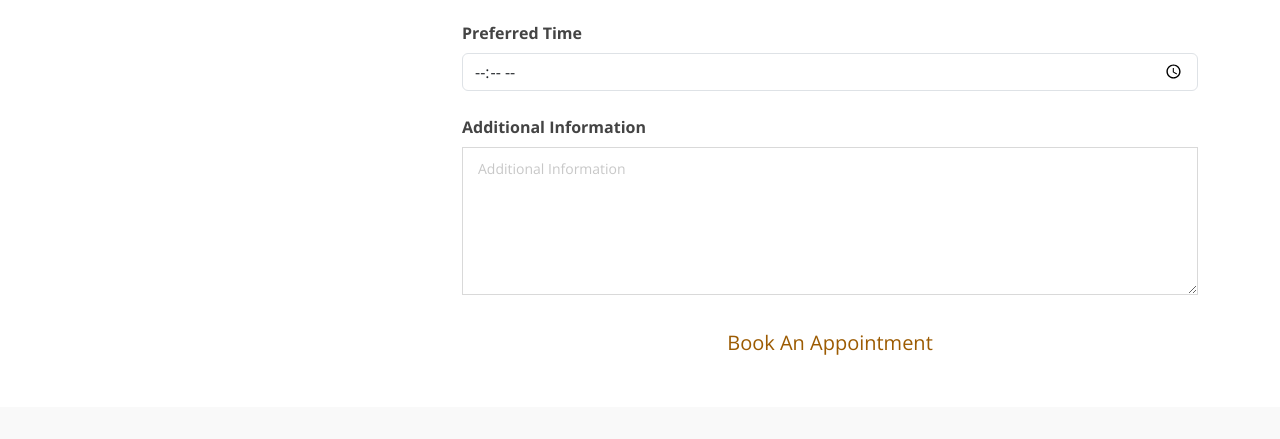
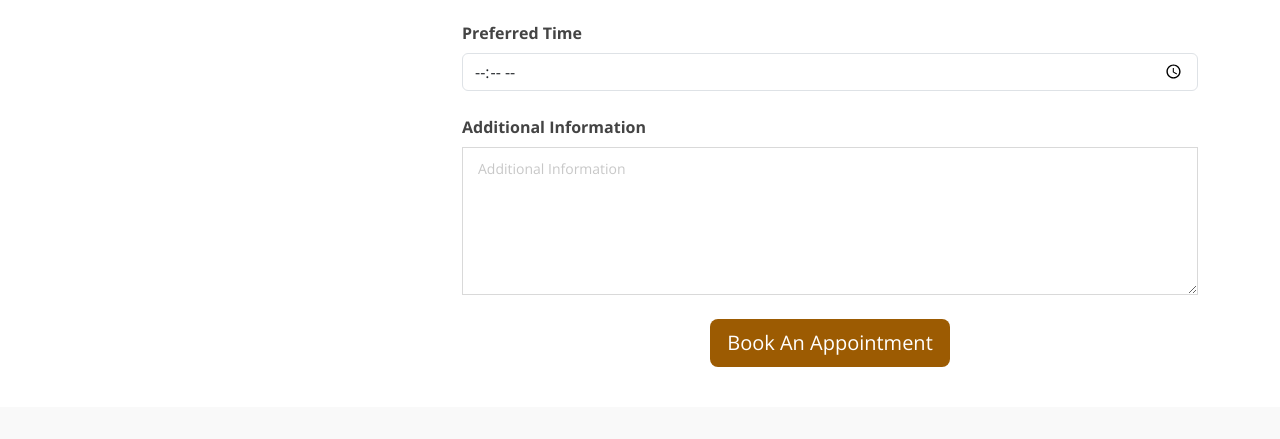
Before and after one commit to Daniel-1406/velvettouch, a plain HTML site: page contact.html in a window 1280 px wide. Shown: the part 867-1306 px from the top of the page. Drawn offline with nearby package versions, Linux system fonts and the light colour scheme.

Commit message:
Update contact.html

```diff
--- a/contact.html
+++ b/contact.html
@@ -157,7 +157,7 @@
                 </div>
 
                 <div class="col-md-12 text-center">
-                  <button onclick="bookmassage()" style="color:rgb(156, 91, 2);" class="btn btn-lg">Book An Appointment</button>
+                  <button onclick="bookmassage()" style="color:white;background-color:rgb(156, 91, 2);" class="btn btn-lg">Book An Appointment</button>
                 </div>
 
               </div>
```
